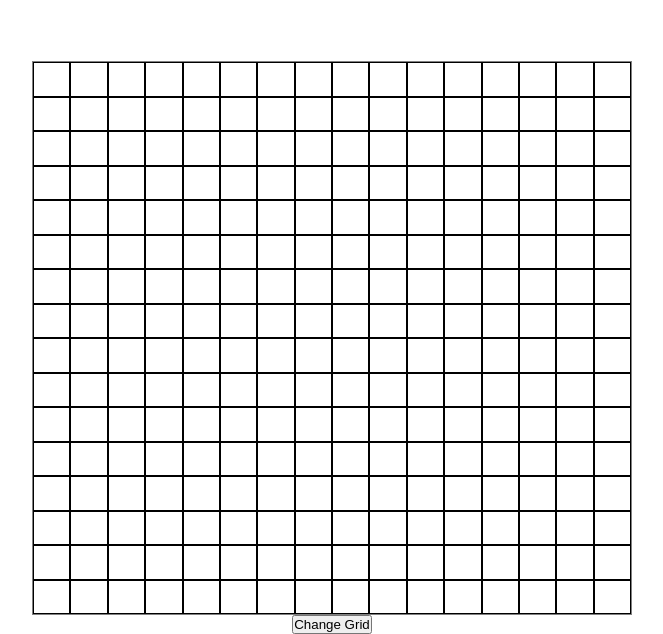
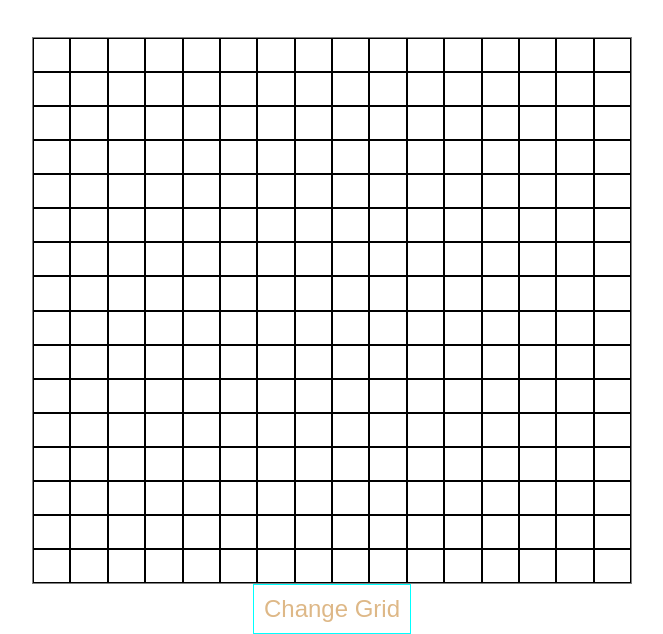
Before and after one commit to HeyAdin/etch-a-sketch, a plain HTML site: page index.html in a window 1280 px wide. Shown: the part 166-800 px from the top of the page, without its empty margins (308-971 px from the left). Drawn offline with Linux system fonts and the light colour scheme.

Commit message:
Added Style to button and decreased margin

```diff
--- a/style.css
+++ b/style.css
@@ -21,7 +21,7 @@
     font-weight: 700;
     font-family: Georgia, 'Times New Roman', Times, serif;
     color: rgb(109, 190, 245);
-    margin-bottom: 4rem;
+    margin-bottom: 2.5rem;
 }
 .grid-container{
     height: 600px;
@@ -30,3 +30,13 @@
     display: flex;
     justify-content: center;
 }
+#sizeText{
+    margin: 1rem;
+}
+button{
+    font-size: 1.5rem;
+    padding: 10px;
+    color: burlywood;
+    border: 1px solid aqua;
+    background-color: white;
+}
```
